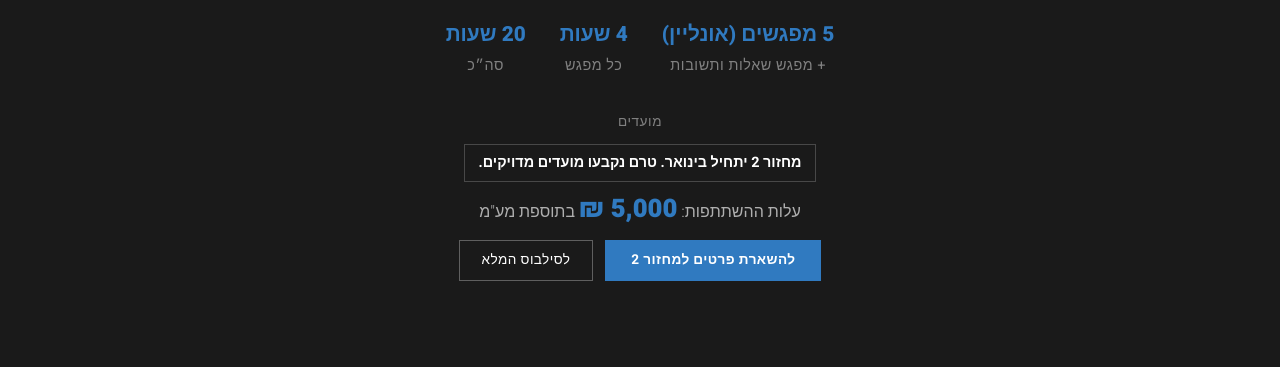
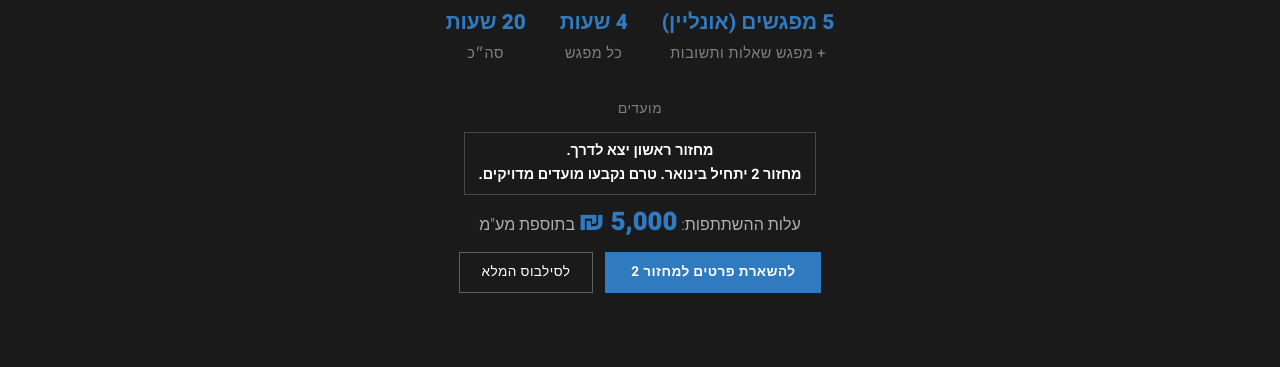
Before and after one commit to miki904/miki904.github.io, a plain HTML site: page course/index.html in a window 1280 px wide. Shown: the part 433-800 px from the top of the page. Drawn offline with Linux system fonts and the light colour scheme.

Commit message:
Update index.html

```diff
--- a/course/index.html
+++ b/course/index.html
@@ -818,7 +818,7 @@ section { padding: 80px 40px; }
     </div>
     <div class="dates-row">
       <div class="dates-label">מועדים</div>
-      <div class="dates-chips"><span class="date-chip">מחזור 2 יתחיל בינואר. טרם נקבעו מועדים מדויקים.</span></div>
+      <div class="dates-chips"><span class="date-chip">מחזור ראשון יצא לדרך.<br>מחזור 2 יתחיל בינואר. טרם נקבעו מועדים מדויקים.</span></div>
     </div>
     <div class="price-note">
       עלות ההשתתפות: <span class="price-highlight">5,000 ₪</span> בתוספת מע"מ
```
